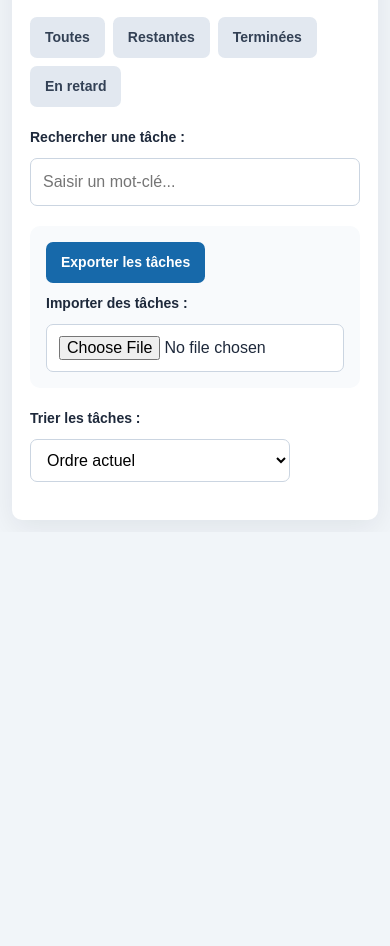
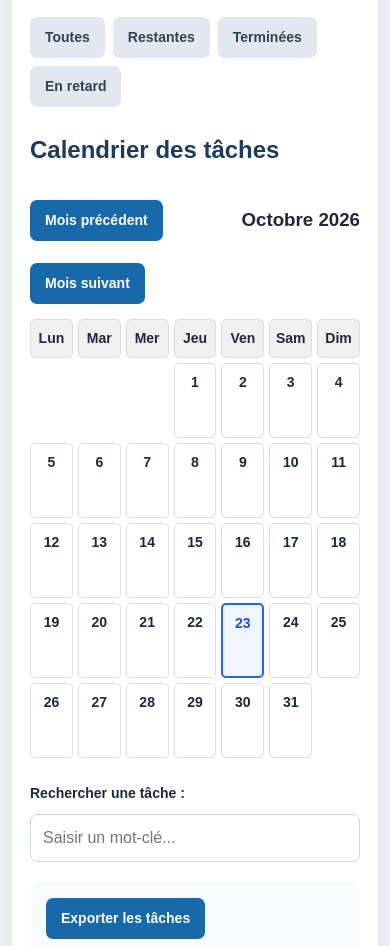
Before and after one commit to TRAOREAROUNA/GESTIONNAIRE-TACHES, a plain HTML site: page index.html in a window 390 px wide. Shown: the part 740-1686 px from the top of the page. Before the commit the page ends 1272 px from the top, so only its background shows below. Drawn offline with Linux system fonts and the light colour scheme.

Commit message:
Ajout du calendrier des tâches

```diff
--- /dev/null
+++ b/calendrier.js
@@ -0,0 +1,132 @@
+
+const calendarMonth = document.getElementById("calendar-month");
+const calendarGrid = document.getElementById("calendar-grid");
+
+const currentDate = new Date();
+
+let displayedMonth = currentDate.getMonth();
+let displayedYear = currentDate.getFullYear();
+
+function displayCalendarMonth() {
+    const date = new Date(displayedYear, displayedMonth, 1);
+
+    calendarMonth.textContent = date.toLocaleDateString("fr-FR", {
+        month: "long",
+        year: "numeric"
+    });
+}
+
+function displayCalendar() {
+    displayCalendarMonth();
+
+    calendarGrid.innerHTML = "";
+
+    const daysOfWeek = [
+        "Lun", "Mar", "Mer", "Jeu", "Ven", "Sam", "Dim"
+    ];
+
+    daysOfWeek.forEach(day => {
+        const dayHeader = document.createElement("div");
+        dayHeader.className = "calendar-day-header";
+        dayHeader.textContent = day;
+        calendarGrid.appendChild(dayHeader);
+    });
+
+    const firstDay = new Date(displayedYear, displayedMonth, 1);
+    const numberOfDays = new Date(
+        displayedYear,
+        displayedMonth + 1,
+        0
+    ).getDate();
+
+    // JavaScript commence la semaine le dimanche.
+    // On convertit pour commencer le calendrier le lundi.
+    const startingDay = (firstDay.getDay() + 6) % 7;
+
+    // Cases vides avant le premier jour du mois.
+    for (let i = 0; i < startingDay; i++) {
+        const emptyDay = document.createElement("div");
+        emptyDay.className = "calendar-day empty";
+        calendarGrid.appendChild(emptyDay);
+    }
+
+    // Affichage des jours du mois.
+
+    // Affichage des jours du mois.
+    for (let day = 1; day <= numberOfDays; day++) {
+        const dayCell = document.createElement("div");
+        dayCell.className = "calendar-day";
+
+const today = new Date();
+
+if (
+    day === today.getDate() &&
+    displayedMonth === today.getMonth() &&
+    displayedYear === today.getFullYear()
+) {
+    dayCell.classList.add("today");
+}
+
+
+        const dayNumber = document.createElement("div");
+        dayNumber.className = "calendar-day-number";
+        dayNumber.textContent = day;
+
+        dayCell.appendChild(dayNumber);
+
+        const dateString =
+            displayedYear + "-" +
+            String(displayedMonth + 1).padStart(2, "0") + "-" +
+            String(day).padStart(2, "0");
+
+        const dayTasks = tasks.filter(function (task) {
+            return task.dueDate === dateString;
+        });
+
+        dayTasks.forEach(function (task) {
+            const taskElement = document.createElement("div");
+            taskElement.className = "calendar-task";
+            taskElement.textContent = task.text;
+
+            if (task.done) {
+                taskElement.classList.add("done");
+            }
+
+            taskElement.title =
+                task.text + " — Priorité : " +
+                (task.priority || "moyenne");
+
+            dayCell.appendChild(taskElement);
+        });
+
+        calendarGrid.appendChild(dayCell);
+    }
+
+}
+
+displayCalendar();
+
+const previousMonthButton = document.getElementById("calendar-previous");
+const nextMonthButton = document.getElementById("calendar-next");
+
+previousMonthButton.addEventListener("click", function () {
+    displayedMonth--;
+
+    if (displayedMonth < 0) {
+        displayedMonth = 11;
+        displayedYear--;
+    }
+
+    displayCalendar();
+});
+
+nextMonthButton.addEventListener("click", function () {
+    displayedMonth++;
+
+    if (displayedMonth > 11) {
+        displayedMonth = 0;
+        displayedYear++;
+    }
+
+    displayCalendar();
+});
--- a/index.html
+++ b/index.html
@@ -53,6 +53,24 @@
     <button type="button" data-filter="overdue">En retard</button>
 </div>
 
+<section id="task-calendar">
+    <h2>Calendrier des tâches</h2>
+
+    <div class="calendar-navigation">
+        <button type="button" id="calendar-previous">
+            Mois précédent
+        </button>
+
+        <h3 id="calendar-month"></h3>
+
+        <button type="button" id="calendar-next">
+            Mois suivant
+        </button>
+    </div>
+
+    <div id="calendar-grid"></div>
+</section>
+
 
 <div id="task-search">
     <label for="task-search-input">Rechercher une tâche :</label>
@@ -89,5 +107,7 @@
 
     <script src="progression.js"></script>
 <script src="script.js"></script>
+<script src="calendrier.js"></script>
+
 </body>
 </html>
--- a/script.js
+++ b/script.js
@@ -11,11 +11,19 @@ const searchInput = document.getElementById("task-search-input");
 let currentFilter = "all";
 let editingTaskId = null;
 
-let tasks = JSON.parse(localStorage.getItem("tasks")) || [];
+window.tasks = JSON.parse(localStorage.getItem("tasks")) || [];
+let tasks = window.tasks;
+
 
 function saveTasks() {
+    window.tasks = tasks;
     localStorage.setItem("tasks", JSON.stringify(tasks));
+
+    if (typeof displayCalendar === "function") {
+        displayCalendar();
+    }
 }
+
 
 function cancelEdit() {
     editingTaskId = null;
--- a/style.css
+++ b/style.css
@@ -1,4 +1,3 @@
-
 /* =========================
    1. STYLE GENERAL
 ========================= */
@@ -343,7 +342,99 @@ button:focus-visible {
     flex: 1 1 auto;
   }
 
-    #task-backup input[type="file"] {
+  #task-backup input[type='file'] {
     width: 100%;
   }
 }
+
+#task-calendar {
+  margin: 25px 0;
+}
+
+.calendar-navigation {
+  display: flex;
+  align-items: center;
+  justify-content: space-between;
+  gap: 10px;
+  margin-bottom: 15px;
+}
+
+#calendar-month {
+  text-transform: capitalize;
+  text-align: center;
+}
+
+#calendar-grid {
+  display: grid;
+  grid-template-columns: repeat(7, minmax(0, 1fr));
+  gap: 5px;
+}
+
+.calendar-day-header,
+.calendar-day {
+  padding: 12px 4px;
+  text-align: center;
+  border: 1px solid #ddd;
+  border-radius: 5px;
+}
+
+.calendar-day-header {
+  font-weight: bold;
+  background-color: #f0f0f0;
+}
+
+.calendar-day {
+  min-height: 25px;
+}
+
+.calendar-day.empty {
+  border-color: transparent;
+}
+
+@media (max-width: 500px) {
+  .calendar-navigation {
+    flex-wrap: wrap;
+  }
+
+  .calendar-day-header,
+  .calendar-day {
+    padding: 8px 2px;
+    font-size: 14px;
+  }
+}
+
+.calendar-day {
+  min-height: 75px;
+  vertical-align: top;
+  overflow-wrap: anywhere;
+}
+
+.calendar-day-number {
+  font-weight: bold;
+  margin-bottom: 6px;
+}
+
+.calendar-task {
+  margin-top: 4px;
+  padding: 4px;
+  border-radius: 4px;
+  background-color: #e3efff;
+  color: #173b70;
+  font-size: 12px;
+  overflow-wrap: anywhere;
+}
+
+.calendar-task.done {
+  background-color: #e2f4e8;
+  color: #24643a;
+  text-decoration: line-through;
+}
+
+.calendar-day.today {
+  border: 2px solid #2563eb;
+  background-color: #eff6ff;
+}
+
+.calendar-day.today .calendar-day-number {
+  color: #1d4ed8;
+}
```
Lines whose indentation alone changed are shown as unchanged.
